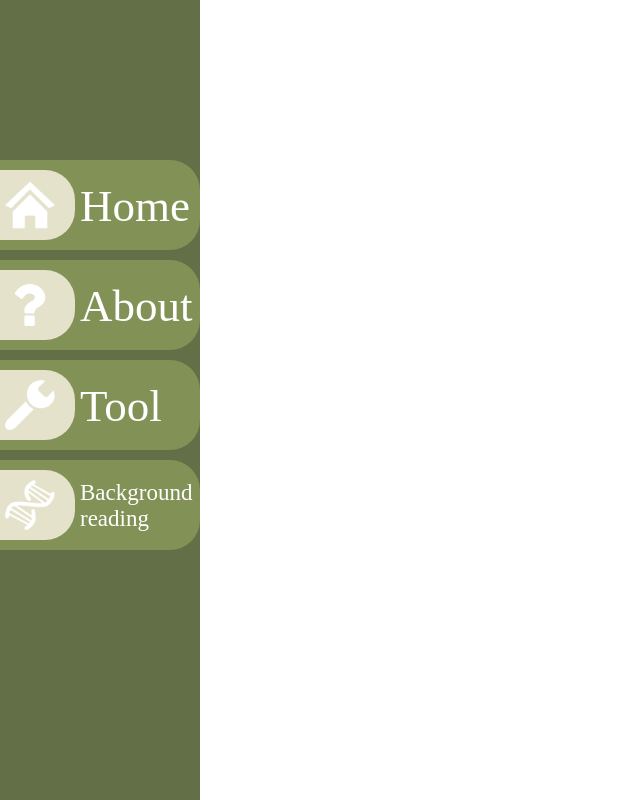
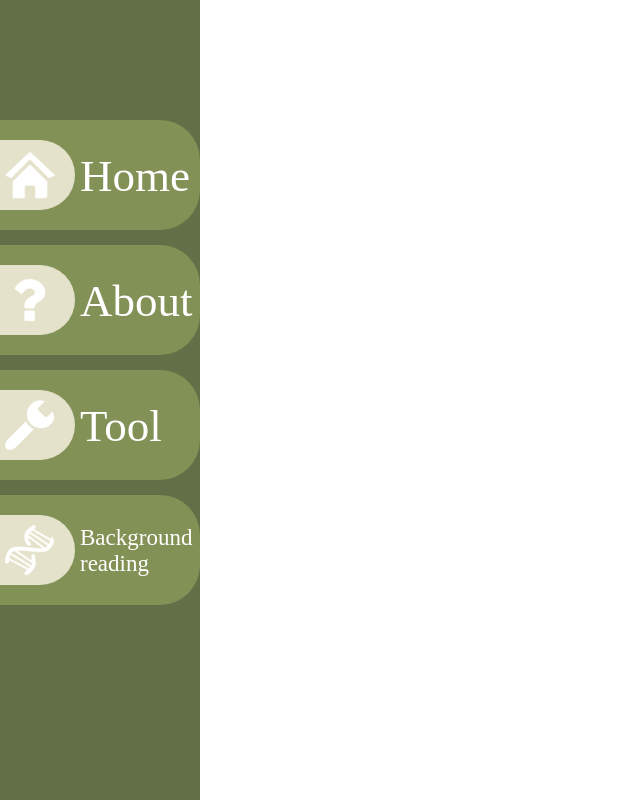
Before and after one commit to Dunc4nNT/bit, a Python web app: template website/app/templates/nav_bar.html in a window 1280 px wide. Shown: the whole page, without its empty margins (0-640 px from the left). Run offline with Jinja, Linux system fonts and the light colour scheme; the template is opened without the code that fills it, so the values that code supplies are empty.

Commit message:
slightly updated navigation bar style

```diff
--- a/website/app/static/css/nav_bar_stylesheet.css
+++ b/website/app/static/css/nav_bar_stylesheet.css
@@ -11,7 +11,7 @@
 /* list of text and list of images */
 .nav_bar ul {
     list-style-type: none; /* remove the list bullet points */
-    margin-top: 20vh; /* how far from the top of the window the content is */
+    margin-top: 15vh; /* how far from the top of the window the content is */
     padding: 0; /* remove default padding */
     z-index: 1; /* stay on top */
     position: relative; /* needed for z-index*/
@@ -19,7 +19,7 @@
 
 /* set the li height of both the images and text */
 .nav_bar li {
-    height: 100px;
+    height: 125px;
 }
 
 /* each image in the list of the navigation bar */
@@ -27,9 +27,9 @@
     width: 50px; /* image size, both should be the same as the contents height */
     height: 50px; /* image size */
     background-color: rgb(228, 226, 203); /* border color */
-    border-radius: 0 30px 30px 0; /* border with rounded corners */
+    border-radius: 0 40px 40px 0; /* border with rounded corners */
     padding: 10px 20px 10px 5px; /* padding for border size, top right bottom left */
-    margin-top: 10px; /* move image slightly down to center it */
+    margin-top: 20px; /* move image slightly down to center it */
 }
 
 /* on hover, show the nav bar contents*/
@@ -56,9 +56,9 @@
     font-size: 45px;
     color: white; /* text color */
     background-color: rgba(164, 180, 101, 0.49); /* border color */
-    border-radius: 0 30px 30px 0; /* border with rounded corners */
-    padding-top: 20px; /* padding for border size */
-    padding-bottom: 20px; /* padding for border size */
+    border-radius: 0 40px 40px 0; /* border with rounded corners */
+    padding-top: 30px; /* padding for border size, when changed, change img margin-top to center image */
+    padding-bottom: 30px; /* padding for border size */
     display: block; /* for space between each line */
 }
 
```
